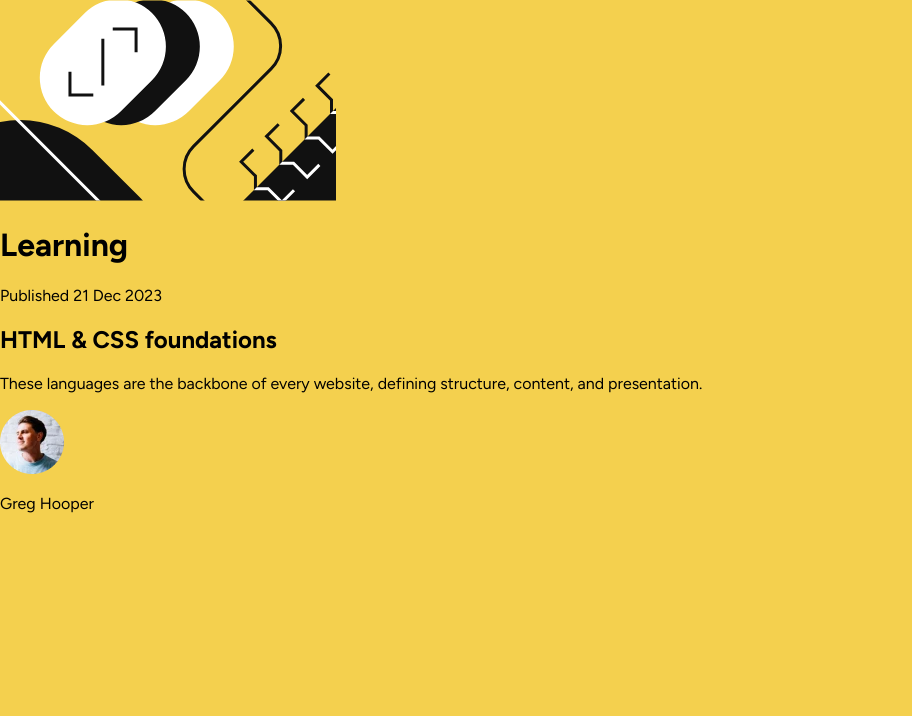
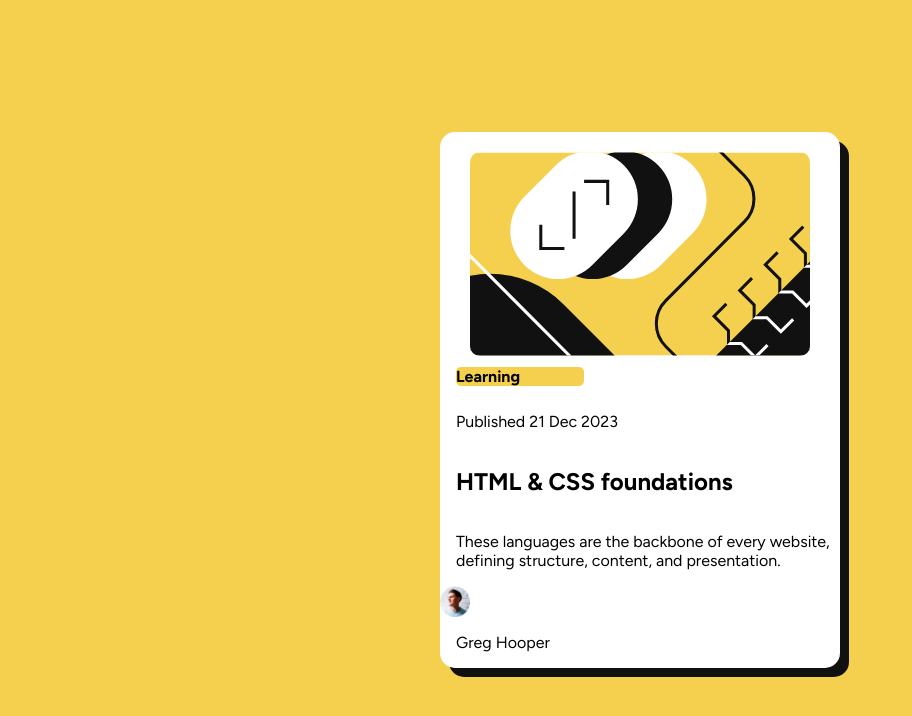
Before and after one commit to Quintentional/Blog-Preview-Card, a plain HTML site: page blog-preview-card-main/index.html in a window 1280 px wide. Shown: the whole page, without its empty margins (0-912 px from the left). Drawn offline with Linux system fonts and the light colour scheme.

Commit message:
font adjustments

```diff
--- a/blog-preview-card-main/index.html
+++ b/blog-preview-card-main/index.html
@@ -12,15 +12,10 @@
 
   <title>Frontend Mentor | Blog preview card</title>
 
-  <!-- Feel free to remove these styles or customise in your own stylesheet 👍 -->
-  <style>
-    .attribution { font-size: 11px; text-align: center; }
-    .attribution a { color: hsl(228, 45%, 44%); }
-  </style>
 </head>
 <body>
 <div class="card">
-  <img src="./assets/images/illustration-article.svg" alt="">
+  <img src="./assets/images/illustration-article.svg" class= "main" alt="">
   <h1>Learning</h1>
 
   <p class="publishing">Published 21 Dec 2023</p>
@@ -29,8 +24,10 @@
 
   <p class="content">These languages are the backbone of every website, defining structure, content, and presentation.
   </p>
-  <img src="./assets/images/image-avatar.webp" alt="Greg Hooper avatar">
-  <p>Greg Hooper</p>
+
+  <img src="./assets/images/image-avatar.webp" class ="avatar" alt="Greg Hooper avatar">
+  <p class="Greg">Greg Hooper</p>
+
 </div>
 </body>
 </html>
--- a/blog-preview-card-main/style.css
+++ b/blog-preview-card-main/style.css
@@ -4,4 +4,47 @@ body {
     box-sizing: border-box;
     font-family: "Figtree", sans-serif;
     background-color: #F4D04E;
+    height: 100vh;
+    text-align: left;
+    display: flex;
+    justify-content: center;
+    align-items: center;
 }
+
+p, h2 {
+    padding-left: 1rem;
+}
+
+h1 {
+    margin-left: 1rem;
+    background-color: #F4D04E;
+    width: 8rem;
+    border-radius: 5px;
+    font-size: 1rem;
+}
+
+.card {
+    width: 400px;
+    background-color: #fff;
+    display: flex;
+    flex-direction: column;
+
+    border-radius: 15px;;
+    box-shadow: 9px 9px#111111;
+}
+
+.main {
+    width: 85%;
+    margin-left: 30px;
+    margin-top: 20px;
+    border-radius: 10px;
+}
+
+.avatar {
+    width: 30px;
+}
+
+.Greg {
+    display: inline-block;
+    width: 50%;
+}
```
